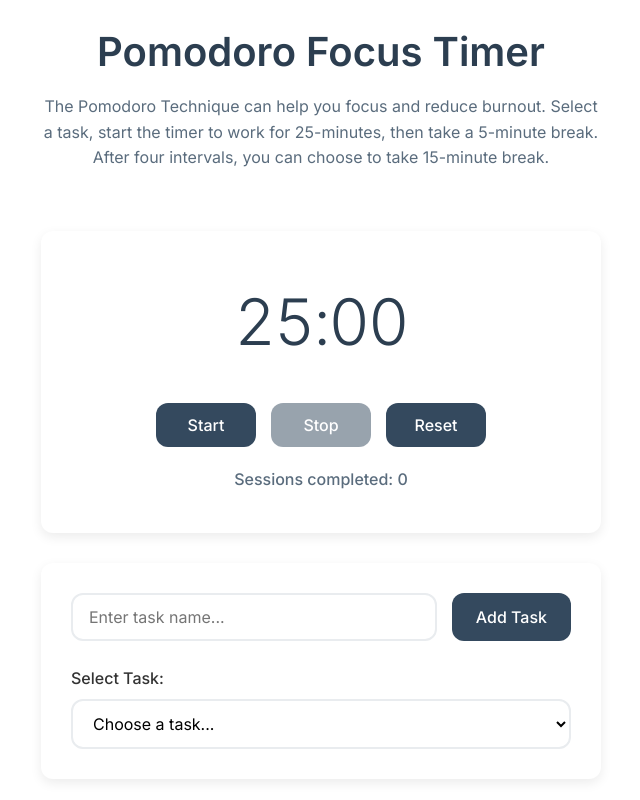
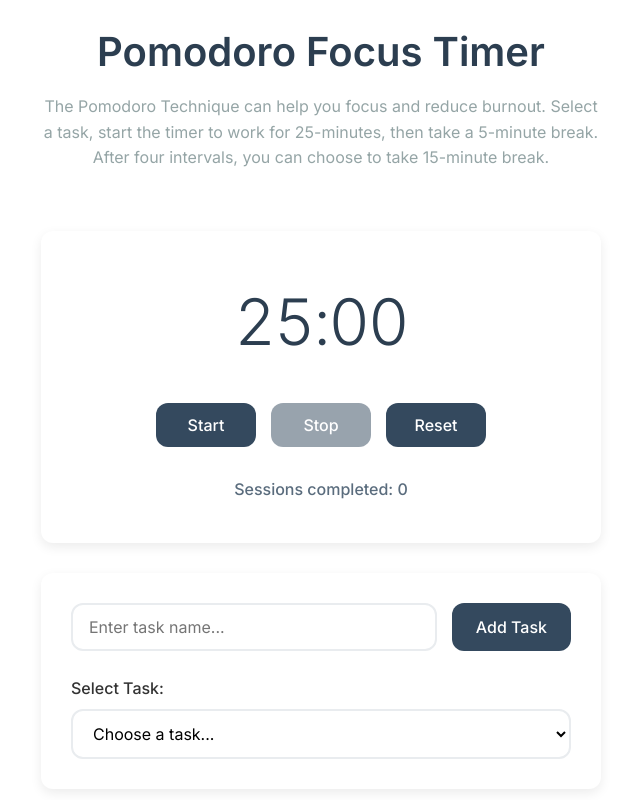
Before and after one commit to Diablopop/pomodoro-focus-engine, a plain HTML site: page index.html in a window 1280 px wide. Shown: the top 800 px of the page, without its empty margins (319-959 px from the left). Drawn offline with Linux system fonts and the light colour scheme.

Commit message:
Lighten description text and add spacing above sessions counter

```diff
--- a/styles.css
+++ b/styles.css
@@ -36,7 +36,7 @@ h1 {
 }
 
 .description {
-    color: #5a6c7d;
+    color: #95a5a6;
     font-size: 1rem;
     font-weight: 400;
     line-height: 1.6;
@@ -49,7 +49,7 @@ h1 {
     color: #5a6c7d;
     font-size: 1rem;
     font-weight: 500;
-    margin-top: 20px;
+    margin-top: 30px;
     text-align: center;
 }
 
```
